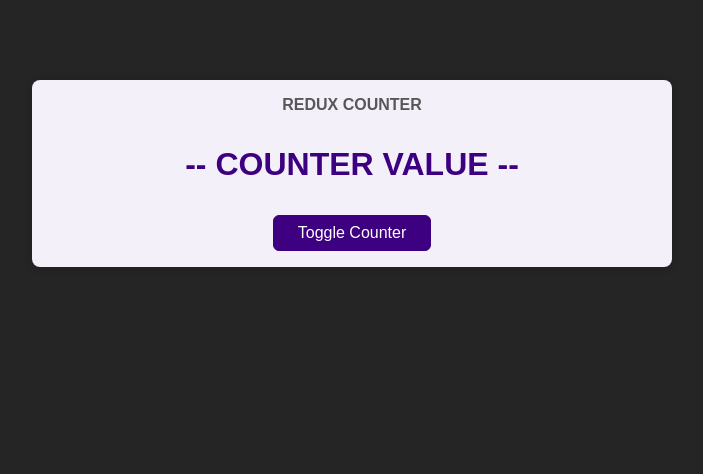
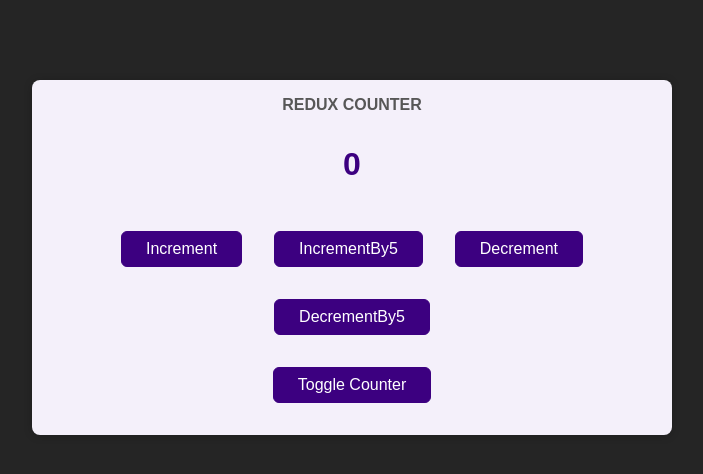
Before and after one commit to RajathRao2000/expense-tracker, a React (Create React App) app: page / in a window 1280 px wide. Shown: the top 474 px of the page, without its empty margins (288-991 px from the left). Built offline with nearby package versions, Linux system fonts and the light colour scheme.

Commit message:
subscribing and dispatching actions

```diff
--- a/src/components/Counter.js
+++ b/src/components/Counter.js
@@ -1,12 +1,37 @@
-import classes from './Counter.module.css';
+import classes from "./Counter.module.css";
+import { useSelector, useDispatch } from "react-redux";
 
 const Counter = () => {
+  const dispatch = useDispatch();
+  const counter = useSelector((state) => state.counter);
+
+  const incrementHandler = () => {
+    dispatch({ type: "increment" });
+  };
+
+  const decrementHandler = () => {
+    dispatch({ type: "decrement" });
+  };
+  const incrementHandler5 = () => {
+    dispatch({ type: "incrementby5" });
+  };
+
+  const decrementHandler5 = () => {
+    dispatch({ type: "decrementby5" });
+  };
+
   const toggleCounterHandler = () => {};
 
   return (
     <main className={classes.counter}>
       <h1>Redux Counter</h1>
-      <div className={classes.value}>-- COUNTER VALUE --</div>
+      <div className={classes.value}>{counter}</div>
+      <div>
+        <button onClick={incrementHandler}>Increment</button>
+        <button onClick={incrementHandler5}>IncrementBy5</button>
+        <button onClick={decrementHandler}>Decrement</button>
+        <button onClick={decrementHandler5}>DecrementBy5</button>
+      </div>
       <button onClick={toggleCounterHandler}>Toggle Counter</button>
     </main>
   );
--- a/src/components/Counter.module.css
+++ b/src/components/Counter.module.css
@@ -21,3 +21,7 @@
   margin: 2rem 0;
   font-weight: bold;
 }
+
+.counter button{
+  margin: 1rem;
+}
--- a/src/index.js
+++ b/src/index.js
@@ -1,8 +1,12 @@
 import React from 'react';
 import ReactDOM from 'react-dom/client';
+import { Provider } from 'react-redux';
 
 import './index.css';
 import App from './App';
+import store from './store/index';
+console.log(store)
+
 
 const root = ReactDOM.createRoot(document.getElementById('root'));
-root.render(<App />);
+root.render(<Provider store={store}><App /></Provider>);
--- a/src/store/index.js
+++ b/src/store/index.js
@@ -1,22 +1,32 @@
 import { createStore } from "redux";
 const conuterReducer = (state = { counter: 0 }, action) => {
-  if (action.type == "increment") {
+  if (action.type === "increment") {
     return {
       counter: state.counter + 1,
     };
-  } else if (action.type == "decrement") {
+  } else if (action.type === "decrement") {
     return {
       counter: state.counter - 1,
     };
-  }else if (action.type == "INCREMENTBY2") {
+  } else if (action.type === "INCREMENTBY2") {
     return {
       counter: state.counter + 2,
     };
-  } else if (action.type == "DECREMENTBY2") {
+  } else if (action.type === "DECREMENTBY2") {
     return {
       counter: state.counter - 2,
     };
+  } else if (action.type === "incrementby5") {
+    return {
+      counter: state.counter + 5,
+    };
+  } else if (action.type === "decrementby5") {
+    return {
+      counter: state.counter - 5,
+    };
   }
+
+  return state;
 };
 
 const store = createStore(conuterReducer);
@@ -26,4 +36,4 @@ const counterSubscriber = () => {
   console.log(latestState);
 };
 
-export default store
+export default store;
```
